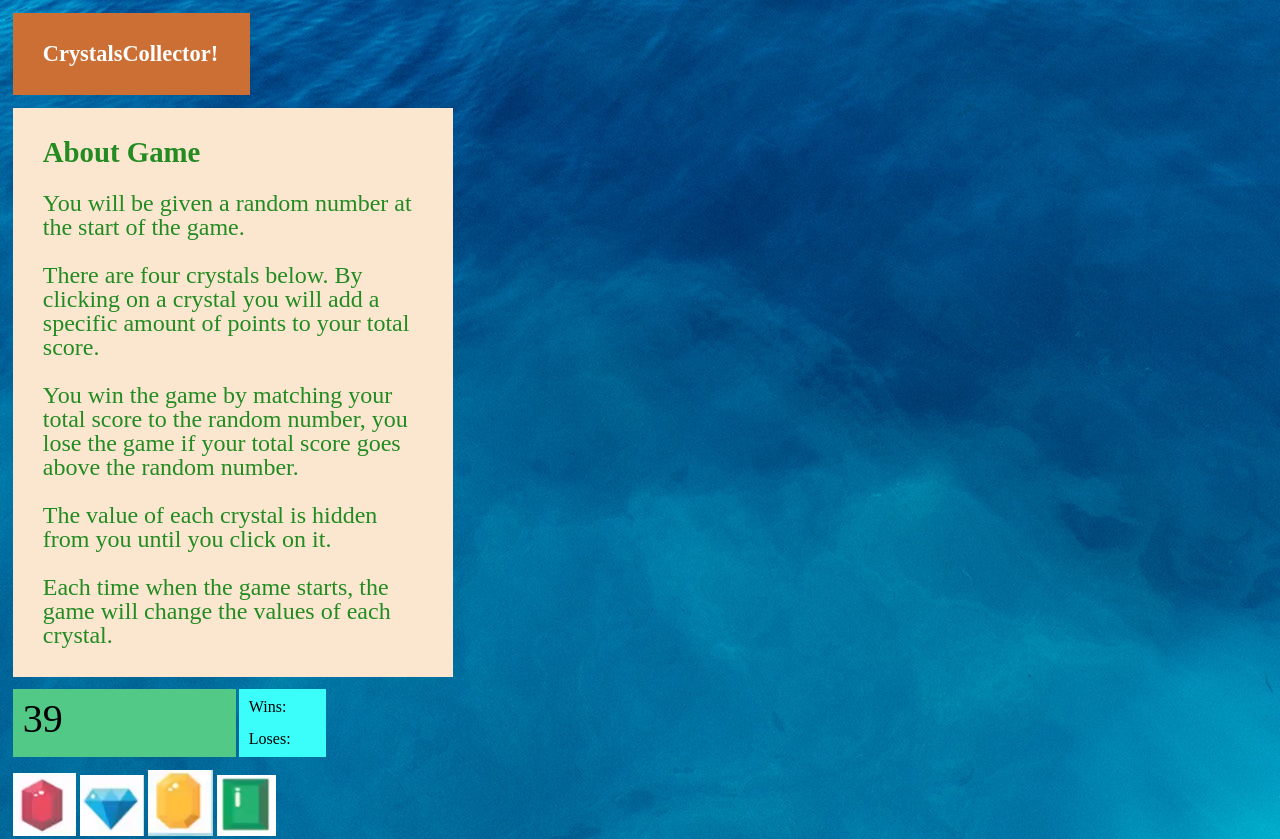
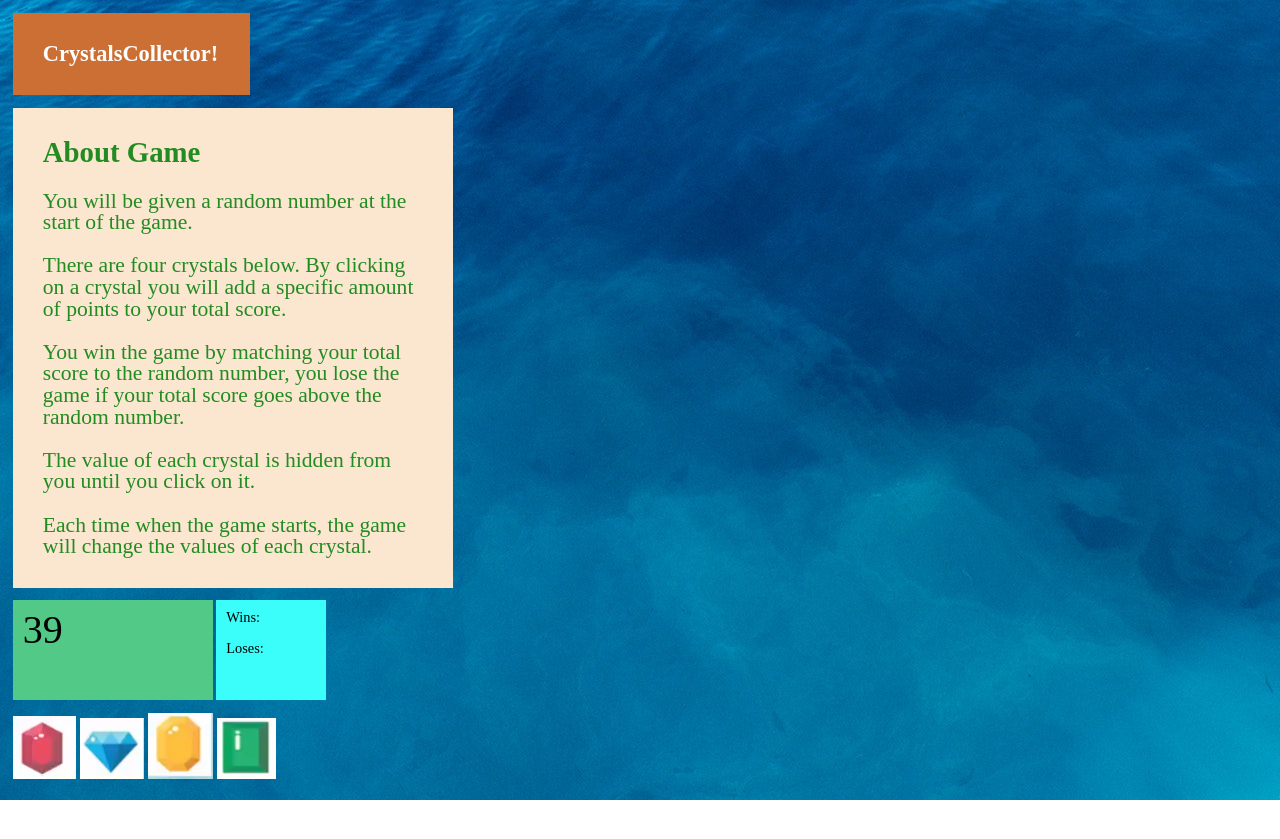
Before and after one commit to IAmShawn98/unit-4-game, a plain HTML site: page index.html in a window 1280 px wide. After the commit the page ends 800 px from the top, so only its background shows below. Drawn offline with Linux system fonts and the light colour scheme.

Commit message:
Fixed size of col-green random value box

```diff
--- a/assets/css/style.css
+++ b/assets/css/style.css
@@ -16,6 +16,10 @@ h1 {
 h2 {
     font-size: 120%;
     font-weight: bold;
+}
+
+p {
+    font-size: 90%;
 }
 
 #gameBrand {
@@ -57,9 +61,10 @@ h2 {
 /* Style for our section & aside */
 
 .col-green {
-    flex: 3;
+    flex: 2;
     background-color: #53c987 !important;
     padding: 10px;
+    height: 80px;
     margin-right: 1%;
 }
 
```
